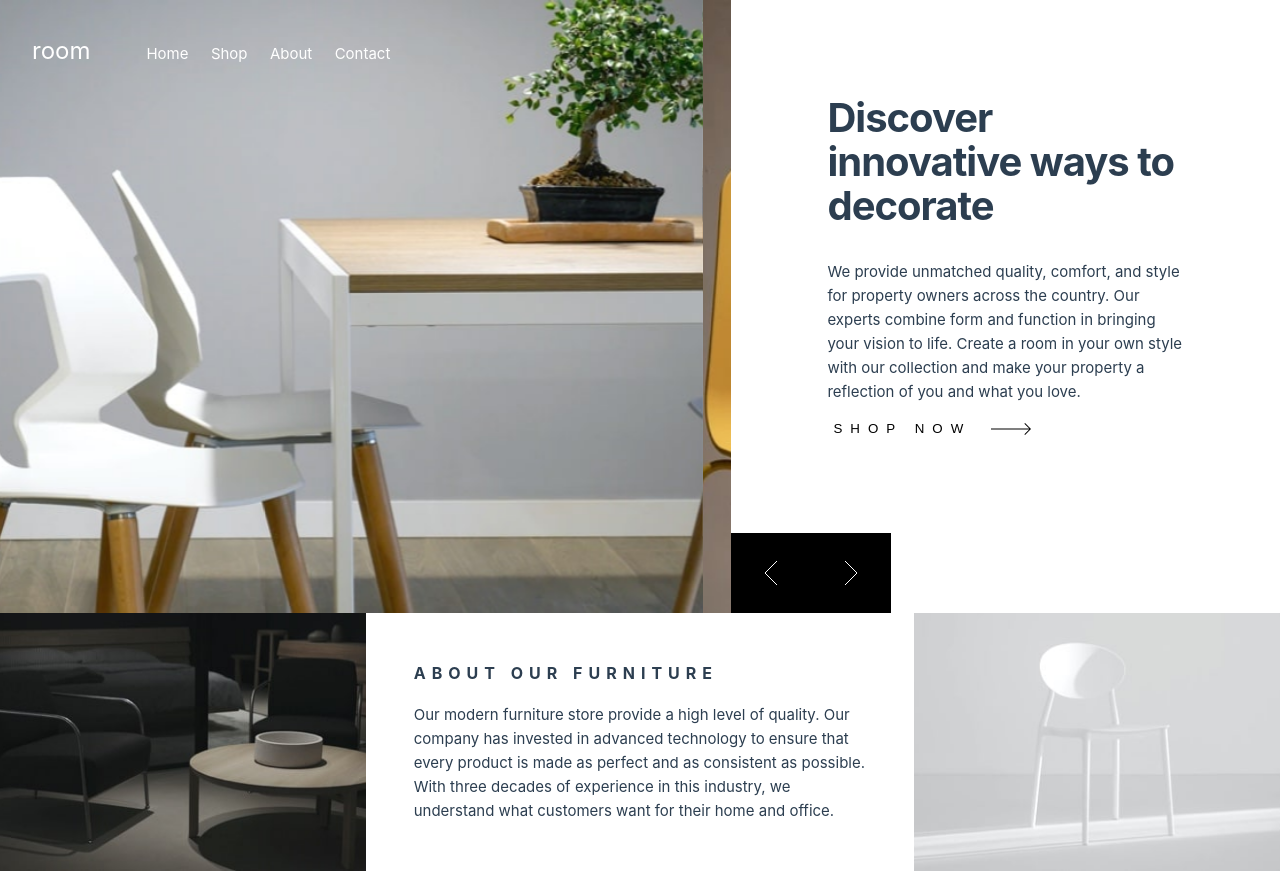
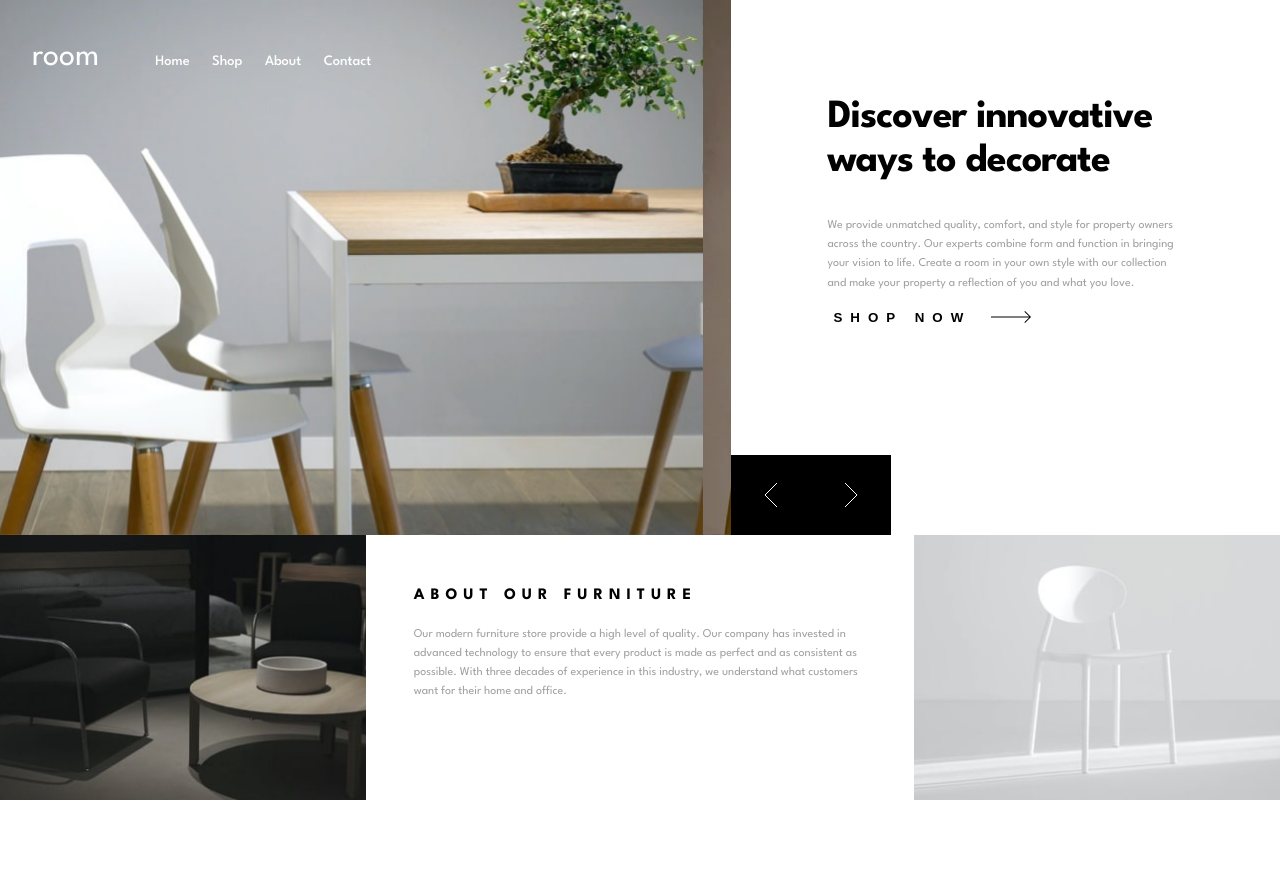
Before and after one commit to Annalisa11/room-homepage, a Vue app: page / in a window 1280 px wide. After the commit the page ends 800 px from the top, so only its background shows below. Built offline with nearby package versions, Linux system fonts and the light colour scheme.

Commit message:
final styling touches

```diff
--- a/src/components/CustomButton.vue
+++ b/src/components/CustomButton.vue
@@ -10,6 +10,8 @@ import ArrowIcon from '@assets/images/icon-arrow.svg'
 </template>
 
 <style lang="scss" scoped>
+@import '@styles/base.scss';
+
 .button {
   display: flex;
   gap: 20px;
@@ -18,19 +20,21 @@ import ArrowIcon from '@assets/images/icon-arrow.svg'
   background: transparent;
   border: none;
   margin-top: 1rem;
+  transition: all 0.3s ease;
 
   &:hover {
-    color: grey;
+    transform: translateX(10px);
+    color: $color-dark-gray;
 
     .icon {
-      fill: grey;
+      fill: $color-dark-gray;
     }
   }
 }
 
 .label {
   text-transform: uppercase;
-  font-size: bold;
+  font-weight: bold;
   letter-spacing: 0.5rem;
 }
 </style>
--- a/src/components/GalleryMenu.vue
+++ b/src/components/GalleryMenu.vue
@@ -2,9 +2,9 @@
 import SwiperArrows from '@components/SwiperArrows.vue'
 import NavigationMenu from '@components/NavigationMenu.vue'
 import GallerySwiper from '@components/GallerySwiper.vue'
+import { Swiper as SwiperInstance } from 'swiper'
 import '@styles/base.scss'
 import '@styles/GalleryMenu.scss'
-import type { Swiper as SwiperInstance } from 'swiper'
 
 interface GalleryMenuProps {
   onSwiper: (swiper: SwiperInstance) => void
--- a/src/styles/App.scss
+++ b/src/styles/App.scss
@@ -1,26 +1,4 @@
 @import '@styles/base.scss';
-
-img {
-  height: 100%;
-  width: 100%;
-  object-fit: cover;
-}
-
-h1 {
-  font-size: 2.5rem;
-  letter-spacing: -1px;
-  font-weight: bold;
-  line-height: 1.1;
-  margin-bottom: 2rem;
-}
-
-h2 {
-  font-size: 1rem;
-  font-weight: bold;
-  text-transform: uppercase;
-  letter-spacing: 6px;
-  margin-bottom: 1rem;
-}
 
 .text-section {
   padding: 6rem;
--- a/src/styles/NavigationMenu.scss
+++ b/src/styles/NavigationMenu.scss
@@ -24,6 +24,7 @@
 
   .nav__logo {
     margin-right: 1rem;
+    font-size: xx-large;
   }
 
   .nav {
@@ -40,12 +41,14 @@
       color: white;
 
       &:hover .nav__border {
-        border-bottom: 2px solid white;
+        border-bottom-color: white;
       }
 
       .nav__link {
         text-decoration: none;
         color: white;
+        font-size: larger;
+        font-weight: $font-weight-regular;
       }
     }
 
@@ -55,6 +58,8 @@
       width: 70%;
       height: calc(100% + 5px);
       z-index: -1;
+      border-bottom: 2px solid transparent;
+      transition: all 0.3s ease;
     }
   }
 }
@@ -125,12 +130,8 @@
           padding: 0.5em;
           display: block;
           color: black;
+          font-weight: $font-weight-bold;
           transition: 0.4s ease;
-
-          &:hover {
-            background: lightgrey;
-            color: dimgrey;
-          }
         }
       }
     }
--- a/src/styles/SwiperArrows.scss
+++ b/src/styles/SwiperArrows.scss
@@ -21,12 +21,13 @@
   justify-content: center;
   align-items: center;
   background: black;
+  transition: background-color 0.3s ease;
 
   &.right-position {
     z-index: inherit;
   }
 
   &:hover {
-    background-color: grey;
+    background-color: $color-very-dark-gray;
   }
 }
--- a/src/styles/base.scss
+++ b/src/styles/base.scss
@@ -1,39 +1,31 @@
-/* color palette from <https://github.com/vuejs/theme> */
-:root {
-  --vt-c-white: #ffffff;
-  --vt-c-white-soft: #f8f8f8;
-  --vt-c-white-mute: #f2f2f2;
+@import url('https://fonts.googleapis.com/css2?family=League+Spartan:wght@100..900&display=swap');
 
-  --vt-c-black: #181818;
-  --vt-c-black-soft: #222222;
-  --vt-c-black-mute: #282828;
+//// variables
 
-  --vt-c-indigo: #2c3e50;
+// Colors
+$color-dark-gray: hsl(0, 0%, 63%);
+$color-black: hsl(0, 0%, 0%);
+$color-white: hsl(0, 0%, 100%);
+$color-very-dark-gray: hsl(0, 0%, 27%);
 
-  --vt-c-divider-light-1: rgba(60, 60, 60, 0.29);
-  --vt-c-divider-light-2: rgba(60, 60, 60, 0.12);
-  --vt-c-divider-dark-1: rgba(84, 84, 84, 0.65);
-  --vt-c-divider-dark-2: rgba(84, 84, 84, 0.48);
+// Typography
+$body-font-size: 12px;
+$font-family: 'League Spartan', sans-serif;
+$font-weight-regular: 500;
+$font-weight-semibold: 600;
+$font-weight-bold: 700;
 
-  --vt-c-text-light-1: var(--vt-c-indigo);
-  --vt-c-text-light-2: rgba(60, 60, 60, 0.66);
-  --vt-c-text-dark-1: var(--vt-c-white);
-  --vt-c-text-dark-2: rgba(235, 235, 235, 0.64);
+@mixin body-text {
+  font-family: $font-family;
+  font-size: $body-font-size;
+  line-height: 1.6;
+  color: $color-dark-gray;
 }
 
-/* semantic color variables for this project */
-:root {
-  --color-background: var(--vt-c-white);
-  --color-background-soft: var(--vt-c-white-soft);
-  --color-background-mute: var(--vt-c-white-mute);
-
-  --color-border: var(--vt-c-divider-light-2);
-  --color-border-hover: var(--vt-c-divider-light-1);
-
-  --color-heading: var(--vt-c-text-light-1);
-  --color-text: var(--vt-c-text-light-1);
-
-  --section-gap: 160px;
+@mixin heading-text($weight: $font-weight-bold) {
+  font-family: $font-family;
+  font-weight: $weight;
+  color: $color-black;
 }
 
 *,
@@ -52,29 +44,41 @@ button:hover,
 
 body {
   min-height: 100vh;
-  color: var(--color-text);
-  background: var(--color-background);
+  background: $color-white;
   transition:
     color 0.5s,
     background-color 0.5s;
-  line-height: 1.6;
-  font-family:
-    Inter,
-    -apple-system,
-    BlinkMacSystemFont,
-    'Segoe UI',
-    Roboto,
-    Oxygen,
-    Ubuntu,
-    Cantarell,
-    'Fira Sans',
-    'Droid Sans',
-    'Helvetica Neue',
-    sans-serif;
-  font-size: 15px;
   text-rendering: optimizeLegibility;
   -webkit-font-smoothing: antialiased;
   -moz-osx-font-smoothing: grayscale;
+  @include body-text();
+}
+
+h1,
+h2,
+h3,
+h4 {
+  @include heading-text();
+}
+
+h1 {
+  font-size: 2.5rem;
+  letter-spacing: -1px;
+  line-height: 1.1;
+  margin-bottom: 2rem;
+}
+
+h2 {
+  font-size: 1rem;
+  text-transform: uppercase;
+  letter-spacing: 6px;
+  margin-bottom: 1rem;
+}
+
+img {
+  height: 100%;
+  width: 100%;
+  object-fit: cover;
 }
 
 // Variables for breakpoints
@@ -121,29 +125,3 @@ img {
 a {
   text-decoration: none;
 }
-
-// Colors
-$color-dark-gray: hsl(0, 0%, 63%);
-$color-black: hsl(0, 0%, 0%);
-$color-white: hsl(0, 0%, 100%);
-$color-very-dark-gray: hsl(0, 0%, 27%);
-
-// Typography
-$body-font-size: 12px;
-$font-family: 'League Spartan', sans-serif;
-$font-weight-regular: 500;
-$font-weight-semibold: 600;
-$font-weight-bold: 700;
-
-@mixin body-text {
-  font-family: $font-family;
-  font-size: $body-font-size;
-  line-height: 1.6;
-  color: $color-black;
-}
-
-@mixin heading-text($weight: $font-weight-regular) {
-  font-family: $font-family;
-  font-weight: $weight;
-  color: $color-black;
-}
```
